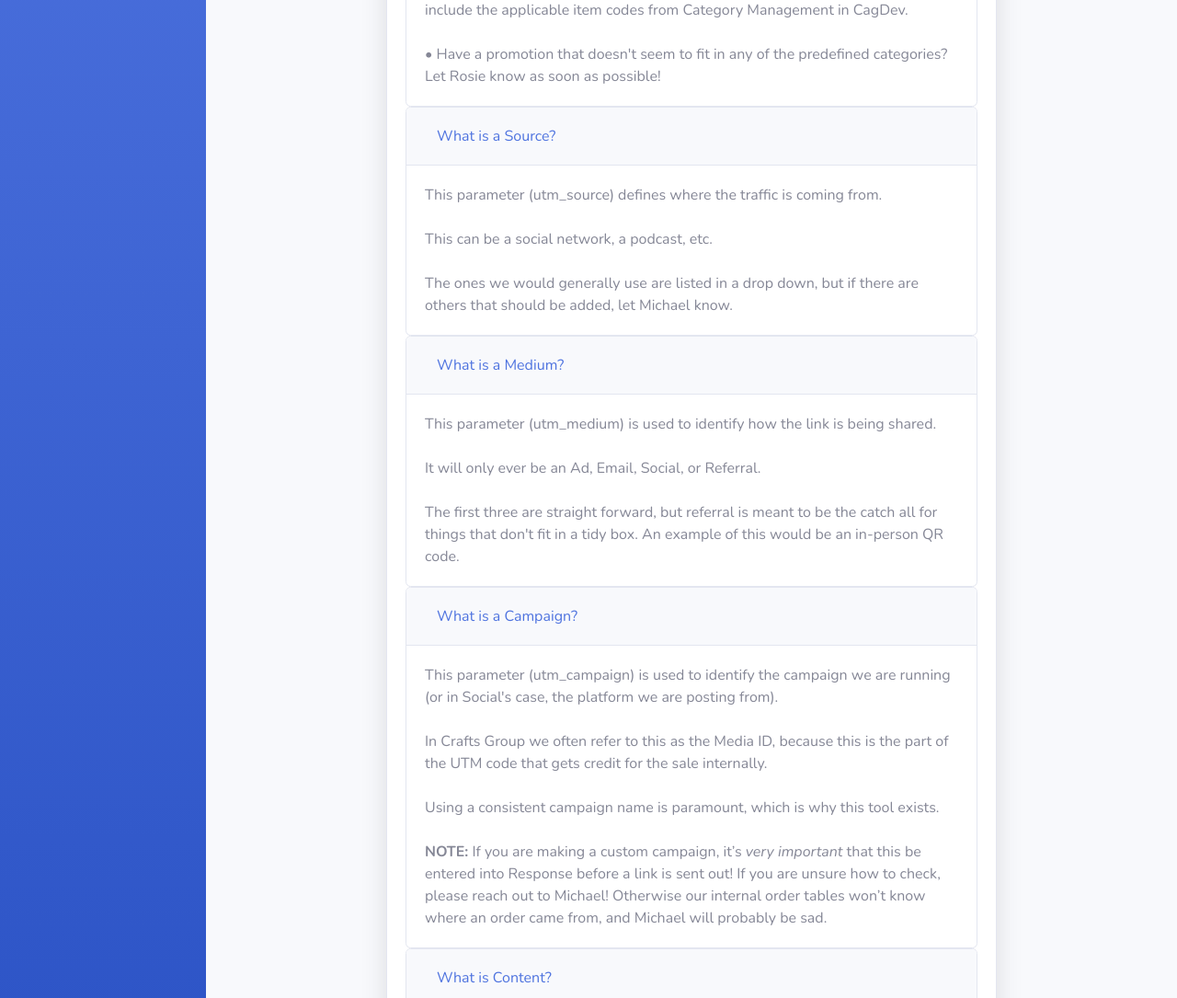
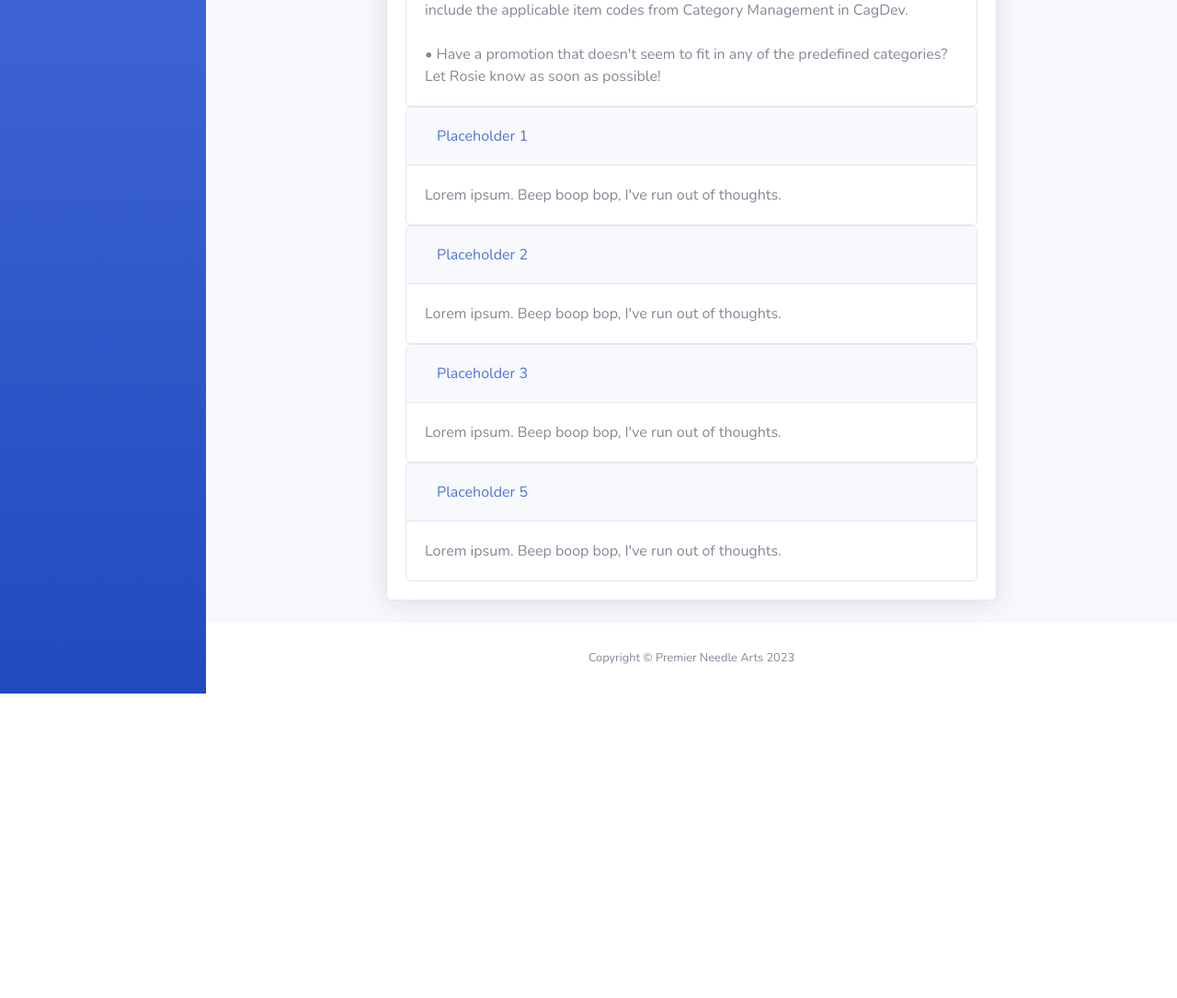
Before and after one commit to Premier-Needle-Arts/craftsmktg.com, a website built with Parcel: page promo-help.html in a window 1280 px wide. Shown: the part 580-1665 px from the top of the page at 92% size. After the commit the page ends 1334 px from the top, so only its background shows below. Built offline with nearby package versions, Linux system fonts and the light colour scheme.

Commit message:
placeholder text bc 12am

```diff
--- a/promo-help.html
+++ b/promo-help.html
@@ -213,17 +213,13 @@
                                           <div class="card-header" id="headingTwo">
                                             <h5 class="mb-0">
                                               <button class="btn btn-link" data-toggle="collapse" data-target="#collapseTwo" aria-expanded="false" aria-controls="collapseTwo">
-                                                What is a Source?
+                                                Placeholder 1
                                               </button>
                                             </h5>
                                           </div>
                                           <div id="collapseTwo" class="collapse show" aria-labelledby="headingTwo" data-parent="#accordion">
                                             <div class="card-body">
-                                                This parameter (utm_source) defines where the traffic is coming from.
-                                                <br> <br>
-                                                This can be a social network, a podcast, etc.
-                                                <br> <br>
-                                                The ones we would generally use are listed in a drop down, but if there are others that should be added, let Michael know.
+                                                Lorem ipsum. Beep boop bop, I've run out of thoughts.
                                             </div>
                                           </div>
                                         </div>
@@ -232,17 +228,13 @@
                                           <div class="card-header" id="headingThree">
                                             <h5 class="mb-0">
                                               <button class="btn btn-link" data-toggle="collapse" data-target="#collapseThree" aria-expanded="false" aria-controls="collapseThree">
-                                                What is a Medium?
+                                                Placeholder 2
                                               </button>
                                             </h5>
                                           </div>
                                           <div id="collapseThree" class="collapse show" aria-labelledby="headingThree" data-parent="#accordion">
                                             <div class="card-body">
-                                                This parameter (utm_medium) is used to identify how the link is being shared.
-                                                <br> <br>
-                                                It will only ever be an Ad, Email, Social, or Referral.
-                                                <br> <br>
-                                                The first three are straight forward, but referral is meant to be the catch all for things that don't fit in a tidy box. An example of this would be an in-person QR code.
+                                                Lorem ipsum. Beep boop bop, I've run out of thoughts.
                                             </div>
                                           </div>
                                         </div>
@@ -251,20 +243,13 @@
                                             <div class="card-header" id="headingFour">
                                               <h5 class="mb-0">
                                                 <button class="btn btn-link" data-toggle="collapse" data-target="#collapseFour" aria-expanded="false" aria-controls="collapseFour">
-                                                  What is a Campaign?
+                                                  Placeholder 3
                                                 </button>
                                               </h5>
                                             </div>
                                             <div id="collapseFour" class="collapse show" aria-labelledby="headingFour" data-parent="#accordion">
                                               <div class="card-body">
-                                                This parameter (utm_campaign) is used to identify the campaign we are running (or in Social's case, the platform we are posting from).
-                                                <br> <br>
-                                                In Crafts Group we often refer to this as the Media ID, because this is the part of the UTM code that gets credit for the sale internally.
-                                                <br> <br>
-                                                Using a consistent campaign name is paramount, which is why this tool exists.
-                                                <br> <br>
-                                                <b>NOTE:</b> If you are making a custom campaign, it’s <i>very important</i> that this be entered into Response before a link is sent out!
-                                                If you are unsure how to check, please reach out to Michael! Otherwise our internal order tables won’t know where an order came from, and Michael will probably be sad.
+                                                Lorem ipsum. Beep boop bop, I've run out of thoughts.
                                               </div>
                                             </div>
                                         </div>
@@ -273,25 +258,13 @@
                                             <div class="card-header" id="headingFive">
                                               <h5 class="mb-0">
                                                 <button class="btn btn-link" data-toggle="collapse" data-target="#collapseFive" aria-expanded="false" aria-controls="collapseFive">
-                                                  What is Content?
+                                                 Placeholder 5
                                                 </button>
                                               </h5>
                                             </div>
                                             <div id="collapseFive" class="collapse show" aria-labelledby="headingFive" data-parent="#accordion">
                                               <div class="card-body">
-                                                This parameter (utm_content) is used to determine what someone clicked to get to our site when there are multiple links pointing to the same url/campaign.
-                                                <br> <br>
-                                                In practice this would be:
-                                                <br> <br>
-                                                Emails: The specific link inside of an email. (shop-now, specific_sale_link, etc.)
-                                                <br> <br>
-                                                Podcasts: The episode number. (ep-1, ep_2, etc.)
-                                                <br> <br>
-                                                Youtube: The video title, or a summary. (hand-painting, tubular_cast, etc.)
-                                                <br> <br>
-                                                Socials: The specific sale or campaign that we are promoting. (summer-yarn-sale, etc.)
-                                                <br> <br>
-                                                <i>P.s. It doesn't matter if you prefer using dashes or underscores. Just don't use spaces.</i>
+                                                Lorem ipsum. Beep boop bop, I've run out of thoughts.
                                               </div>
                                             </div>
                                         </div>
```
